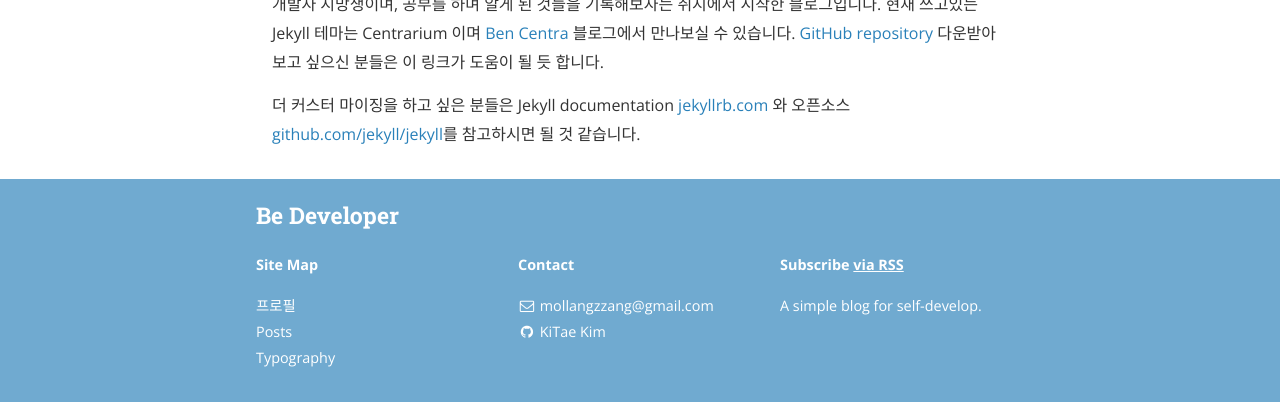
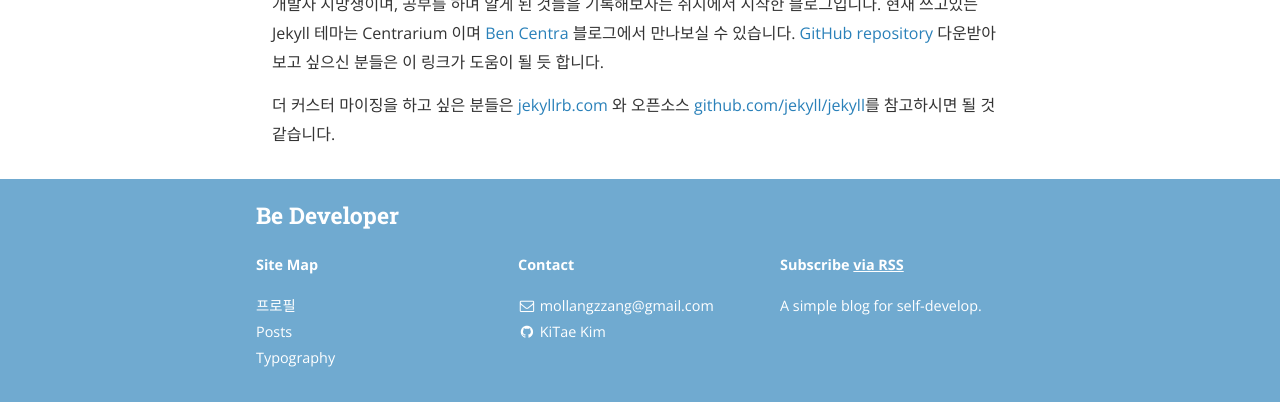
Before and after one commit to flash1117/flash1117.github.io, a Jekyll site: the page built from about.md, in a window 1280 px wide, cut to the strip 487-900 px from the top of the page. Built offline with Jekyll 4.4.1, drawn with Linux system fonts in a browser that asks for light colours; nearby versions of some CDN libraries.

```diff
--- a/about.md
+++ b/about.md
@@ -11,7 +11,7 @@ main_nav: true
 현재 쓰고있는 Jekyll 테마는 Centrarium 이며 [Ben Centra][bencentra] 블로그에서 만나보실 수 있습니다.
 [GitHub repository](https://github.com/bencentra/centrarium) 다운받아 보고 싶으신 분들은 이 링크가 도움이 될 듯 합니다.
 
-더 커스터 마이징을 하고 싶은 분들은 Jekyll documentation [jekyllrb.com](http://jekyllrb.com/) 와 오픈소스 [github.com/jekyll/jekyll](https://github.com/jekyll/jekyll)를 참고하시면 될 것 같습니다.
+더 커스터 마이징을 하고 싶은 분들은 [jekyllrb.com](http://jekyllrb.com/) 와 오픈소스 [github.com/jekyll/jekyll](https://github.com/jekyll/jekyll)를 참고하시면 될 것 같습니다.
 
 [centrarium]: https://github.com/bencentra/centrarium
 [bencentra]: http://bencentra.com
```
Also changed, not shown: other parts of about.md (+1 -1 lines).
